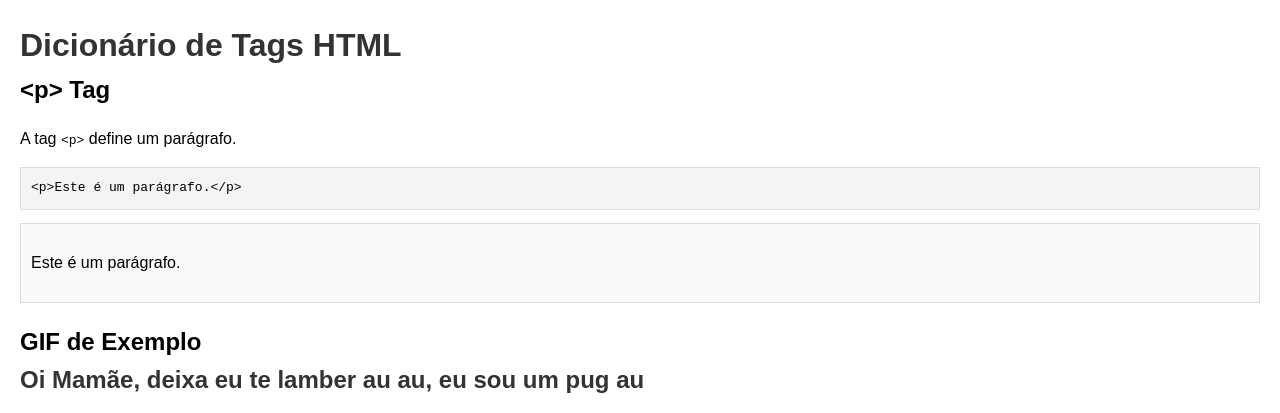
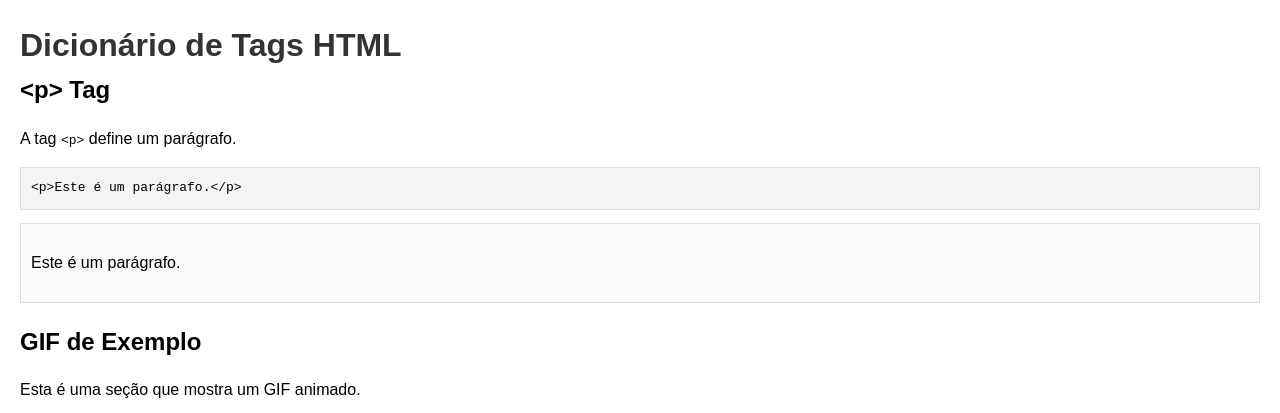
Before and after one commit to andersondemetrio/dicionario_html, a plain HTML site: page index.html in a window 1280 px wide. Shown: the top 413 px of the page. Drawn offline with Linux system fonts and the light colour scheme.

Commit message:
Update index.html

```diff
--- a/index.html
+++ b/index.html
@@ -27,7 +27,7 @@
 
     <section>
         <h2>GIF de Exemplo</h2>
-        <h1> Oi Mamãe, deixa eu te lamber au au, eu sou um pug au</h1>
+
         <p>Esta é uma seção que mostra um GIF animado.</p>
         <pre><code>&lt;img src="https://gaiapethotel.com.br/wp-content/uploads/2020/05/pug-lambendo-tela.gif" alt="GIF animado de exemplo"&gt;</code></pre>
         <div class="example">
```
